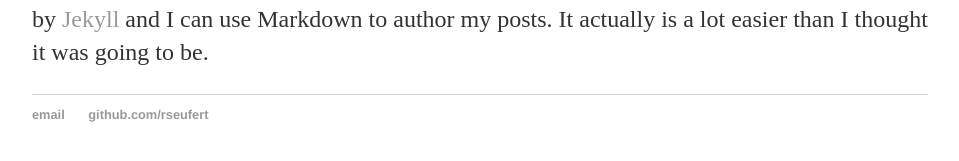
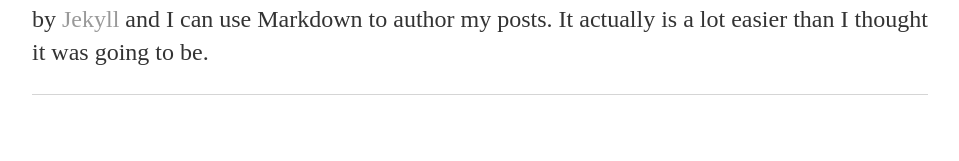
Before and after one commit to rseufert/rseufert.github.io, a Jekyll site: the page built from _posts/2016-08-30-rick-seufert-site-launched.md, in a window 1280 px wide. Shown: the part 286-447 px from the top of the page, without its empty margins (160-1119 px from the left). Built offline with Jekyll 4.4.1, drawn with Linux system fonts in a browser that asks for light colours; some of the changed lines change nothing that is shown.

Commit message:
Update default.html

```diff
--- a/_layouts/default.html
+++ b/_layouts/default.html
@@ -22,12 +22,10 @@
 			</div><!-- /.container -->
 			<footer>
 	    		<ul>
-	        		<li><a href="mailto:rickseufert@gmail.com">email</a></li>
-	        		<li><a href="https://github.com/rseufert">github.com/rseufert</a></li>
+	        		<!--<li><a href="mailto:rickseufert@gmail.com">email</a></li>
+	        		<li><a href="https://github.com/rseufert">github.com/rseufert</a></li>-->
 				</ul>
 			</footer>
-			<!-- Start of HubSpot Embed Code -->
-  <script type="text/javascript" id="hs-script-loader" async defer src="//js.hs-scripts.com/6596792.js"></script>
-<!-- End of HubSpot Embed Code -->
+
 		</body>
 	</html>
```
